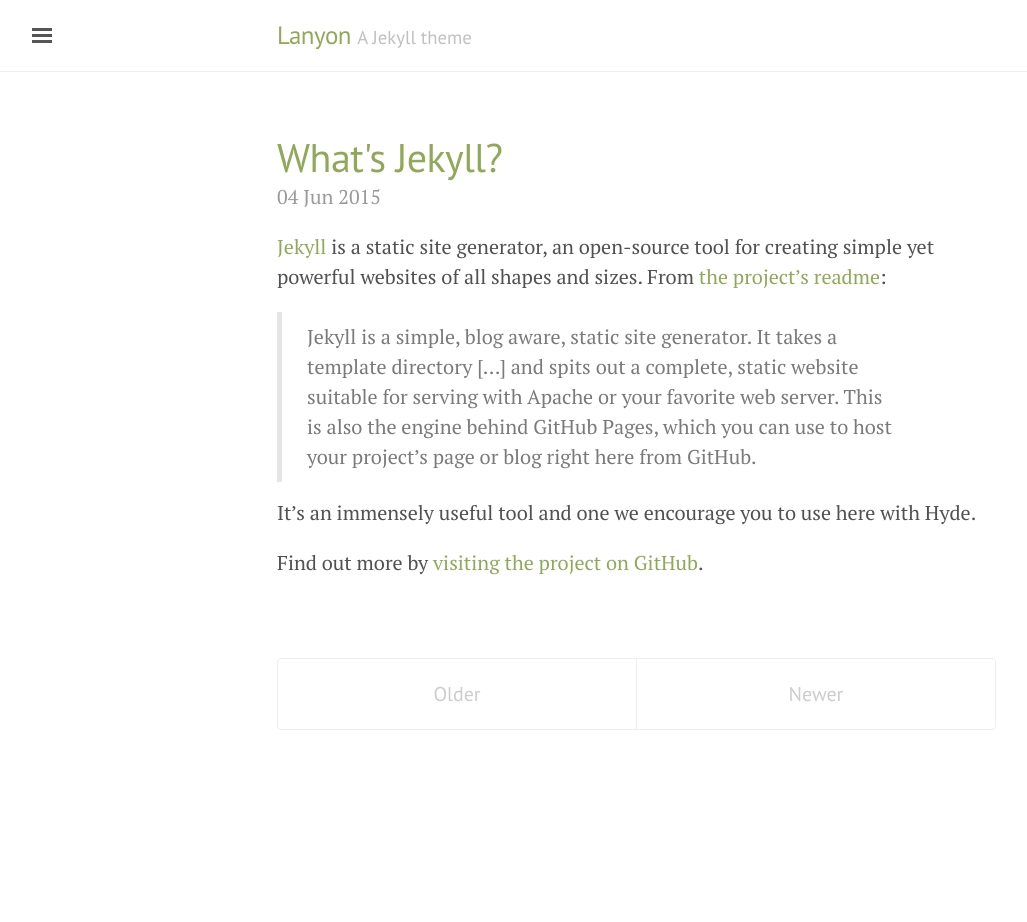
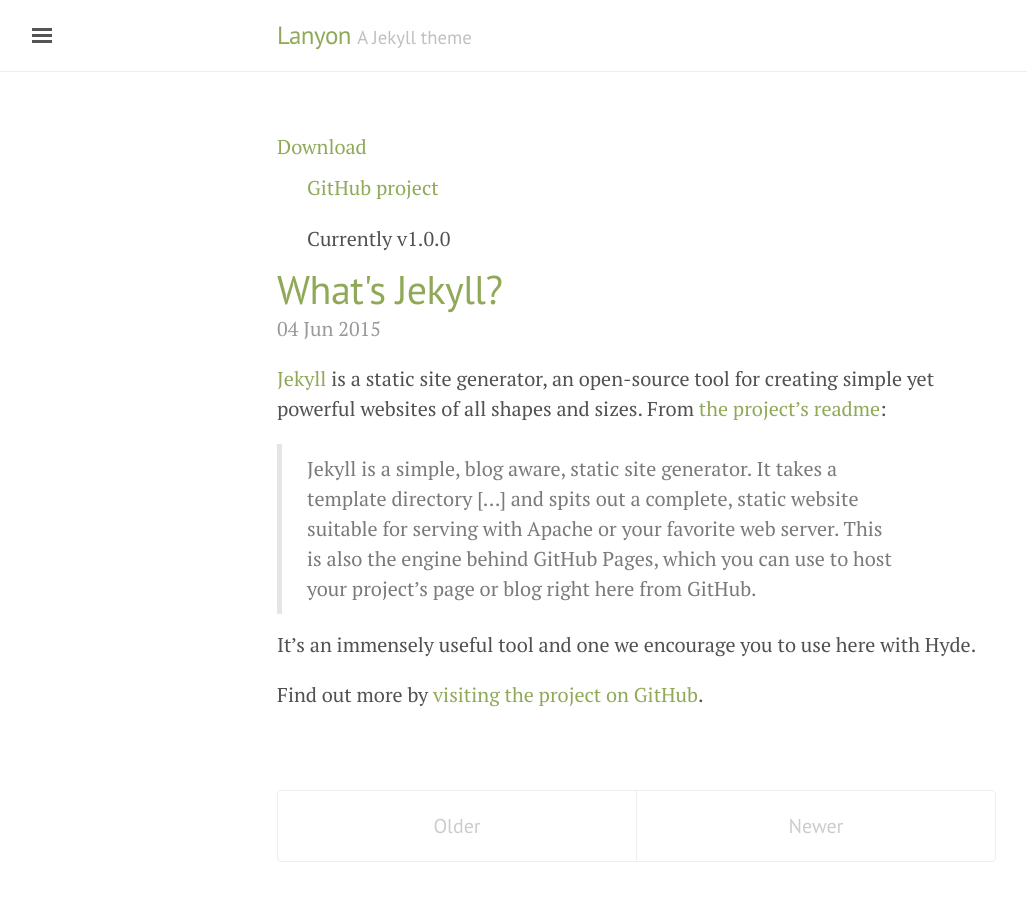
Before and after one commit to Obrary/obrary.github.io, a Jekyll site: the page built from index.html, in a window 1280 px wide. Shown: the whole page, without its empty margins (3-1030 px from the left). Built offline with Jekyll 4.4.1, drawn with Linux system fonts in a browser that asks for light colours; the list of posts is cut into pages by our own code; before the commit the page ends 900 px from its top, so only the background shows below that.

Commit message:
updated home
putting download links on the homepage

```diff
--- a/index.html
+++ b/index.html
@@ -2,6 +2,17 @@
 layout: default
 title: Home
 ---
+
+
+<div>
+    <a href="{{ site.github.repo }}/archive/v{{ site.version }}.zip">Download</a>
+    <a class="sidebar-nav-item" href="{{ site.github.repo }}">GitHub project</a>
+    <span class="sidebar-nav-item">Currently v{{ site.version }}</span>
+</div>
+
+
+
+
 
 <div class="posts">
   {% for post in paginator.posts %}
@@ -35,46 +46,3 @@
     <span class="pagination-item newer">Newer</span>
   {% endif %}
 </div>
-
-
-
-
-
-<!-- Target for toggling the sidebar `.sidebar-checkbox` is for regular
-     styles, `#sidebar-checkbox` for behavior. -->
-<input type="checkbox" class="sidebar-checkbox" id="sidebar-checkbox">
-
-<!-- Toggleable sidebar -->
-<div class="sidebar" id="sidebar">
-  <div class="sidebar-item">
-    <p>{{ site.description }}</p>
-  </div>
-
-  <nav class="sidebar-nav">
-    <a class="sidebar-nav-item{% if page.url == site.baseurl %} active{% endif %}" href="{{ site.baseurl }}/">Home</a>
-
-    {% comment %}
-      The code below dynamically generates a sidebar nav of pages with
-      `layout: page` in the front-matter. See readme for usage.
-    {% endcomment %}
-
-    {% assign pages_list = site.pages | sort:"url" %}
-    {% for node in pages_list %}
-      {% if node.title != null %}
-        {% if node.layout == "page" %}
-          <a class="sidebar-nav-item{% if page.url == node.url %} active{% endif %}" href="{{ node.url }}">{{ node.title }}</a>
-        {% endif %}
-      {% endif %}
-    {% endfor %}
-
-    <a class="sidebar-nav-item" href="{{ site.github.repo }}/archive/v{{ site.version }}.zip">Download</a>
-    <a class="sidebar-nav-item" href="{{ site.github.repo }}">GitHub project</a>
-    <span class="sidebar-nav-item">Currently v{{ site.version }}</span>
-  </nav>
-
-  <div class="sidebar-item">
-    <p>
-      &copy; {{ site.time | date: '%Y' }}. All rights reserved.
-    </p>
-  </div>
-</div>
```
